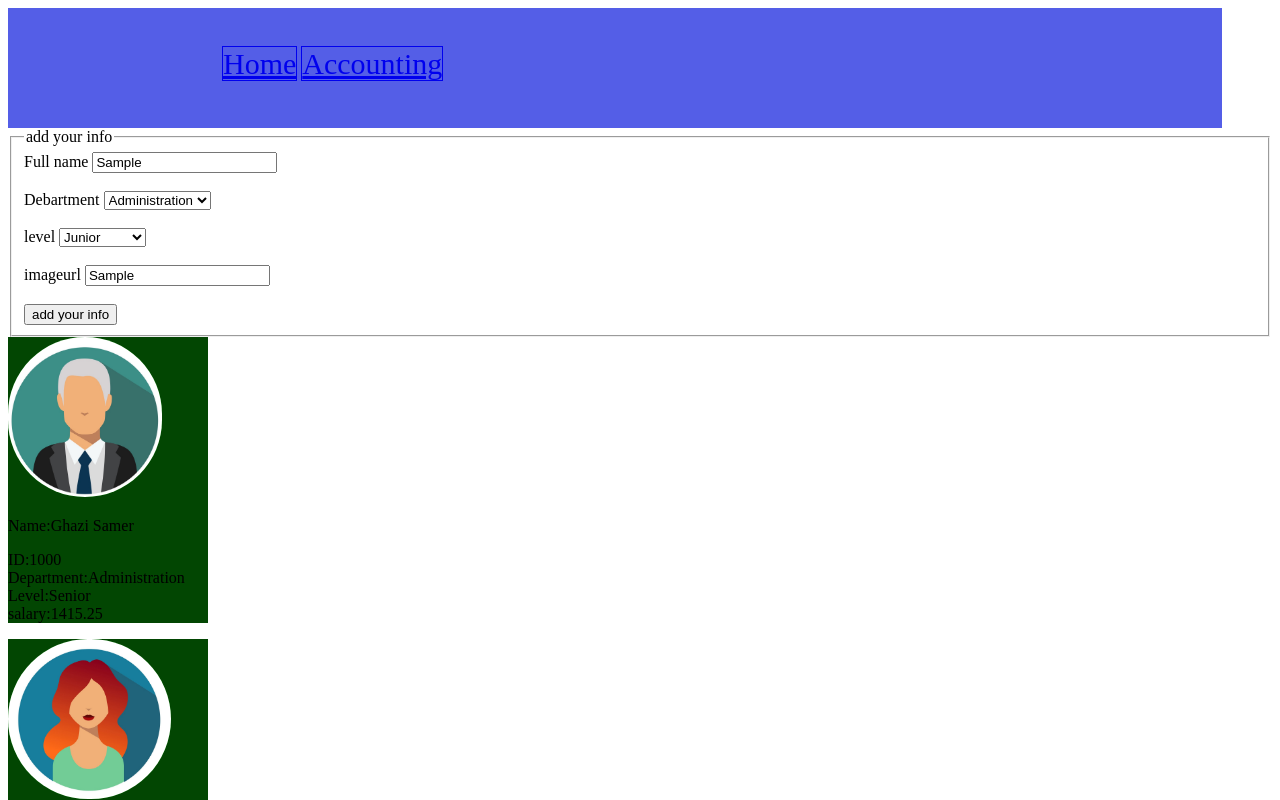
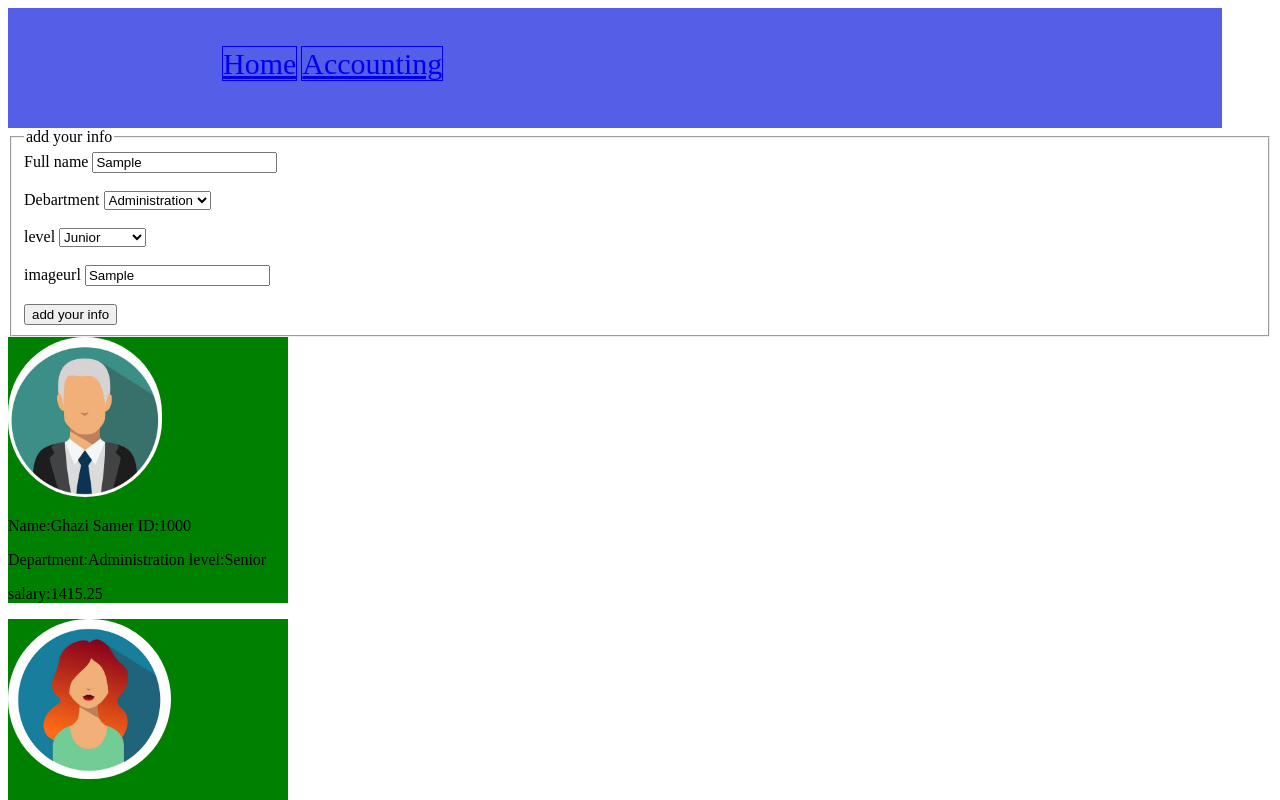
Before and after one commit to moayadabukhadra/HR-management-system, a plain HTML site: page index.html in a window 1280 px wide. Both pictures are taken after typing "Sample", "Sample" into the empty fields and a click on the input "add your info". Shown: the top 800 px of the page. Drawn offline with Linux system fonts and the light colour scheme.

Commit message:
localstorage

```diff
--- a/css/style.css
+++ b/css/style.css
@@ -17,5 +17,5 @@ footer .socials{
 
 
 footer{
-    height: 150vh;
+    height: 20vh;
 }
--- a/index.html
+++ b/index.html
@@ -28,7 +28,7 @@
 <legend>add your info</legend>
 
                 <label for="name" >Full name</label>
-                <input type="text" id="namE" class="namE">
+                <input type="text" id="name" class="name">
                 <br>
                 <br>
                 <label for="deb" >Debartment</label>
@@ -42,8 +42,8 @@
                 </select>
 <br>
 <br>
-<label for="lEvel" >level</label>
-             <select name="lEvel" id="lEvel">
+<label for="level" >level</label>
+             <select name="level" id="level">
                     <option value="Junior">Junior</option>
                     <option value="Mid-Senior">Mid-Senior</option>
                     <option value="Senior">Senior</option>
@@ -63,15 +63,7 @@
         </section>
 
 
-
-
-    </main>
-    <footer>
-
-
-        <script src="/js/app.js" class="js"></script>
-
-        <section>
+        <section id="form" class="form">
 
 
 
@@ -82,7 +74,19 @@
 
         </section>
 
-        <div class="socials">
+
+    </main>
+    <footer>
+
+
+
+
+
+
+    </footer>
+    <script src="/js/app.js" class="js"></script>
+
+    <div class="socials" style="background-color: rgb(0, 133, 241);">
 
         <a href="https://web.facebook.com/moayad.abukhadra.79/"><img src="/images/fb.png" alt="fb"
              style="height: 10vh; border-radius: 6.5vh;" ></a></li>
@@ -90,6 +94,5 @@
             <a href="https://ltuc-asac.slack.com/team/U02U6M6RGUT"><img src="/images/slack.jpg" alt="slack" style="height: 10vh; border-radius: 6.5vh;"></a>
             <p>all rights reservd ©2022</p>
         </div>
-    </footer>
 </body>
 </html>
--- a/js/app.js
+++ b/js/app.js
@@ -13,8 +13,10 @@ function Employee(employeeId,fullName,department,level,imageurl) {
 
     this.salary=this.salary()*0.925;
 
+Employee.allEmployees.push(this);
 
 }
+Employee.allEmployees=[];
 
 Employee.prototype.salary = function(){
 if (this.level=="Senior"){
@@ -33,10 +35,37 @@ else if (this.level=="Mid-senior"){
 
 }
 
-
   Employee.prototype.render = function(){
 
-    document.write(`<div style="background-color: rgb(2, 70, 2); width: 200px; flex: content;"> <img src="${this.imageurl}" alt="${this.fullName}" style="height: 20vh; background-color: green; border-radius: 500px;"> <p>Name:${this.fullName}</p> <p> ID:${this.employeeId} <br> Department:${this.department} Level:${this.level} <br> salary:${this.salary}  </p> </div>  `)
+    let formEl = document.getElementById('form');
+    let divEl=document.createElement('div');
+    formEl.appendChild(divEl);
+
+    let imgEl = document.createElement('img');
+    divEl.appendChild(imgEl);
+    imgEl.setAttribute('src', this.imageurl)
+
+  imgEl.setAttribute('alt',this.fullName);
+  imgEl.style.height="20VH"
+
+  let nameEl= document.createElement('p')
+  divEl.appendChild(nameEl);
+  let debEl = document.createElement('p');
+  divEl.appendChild(debEl);
+
+let salEl=document.createElement('p');
+divEl.appendChild(salEl);
+
+
+  nameEl.textContent= `Name:${this.fullName}         ID:${this.employeeId}`
+debEl.textContent=`Department:${this.department}     level:${this.level}`
+salEl.textContent=`salary:${this.salary}`
+divEl.style.backgroundColor="green";
+imgEl.style.borderRadius="400px";
+divEl.style.width="35vh"
+
+
+
 
 
   }
@@ -48,7 +77,7 @@ else if (this.level=="Mid-senior"){
   const omar =new Employee ("1004","Omar Zaid","Development","Senior","images/Omar.jpg");
   const rana =new Employee ("1005","Rana Saleh","Development","Junior","images/Rana.jpg");
   const hadi =new Employee ("1006","Hadi Ahmad","Finance","Mid-senior","images/Hadi.jpg");
-let allEmployee=[ghazi,lana,tamara,safi,omar,rana,hadi]
+  let allEmployee=[ghazi,lana,tamara,safi,omar,rana,hadi]
   for (let i =0 ;i<allEmployee.length ; i++){
 
     allEmployee[i].render();
@@ -56,37 +85,44 @@ let allEmployee=[ghazi,lana,tamara,safi,omar,rana,hadi]
 
   }
   function getRndInteger(min, max) {
-    return Math.floor(Math.random() * (9999 - 1000 ) ) + 1000;
+    return Math.floor(Math.random() * (9999 - 1000 )+1 ) + 1000;
   }
   console.log(getRndInteger());
 
 
 
 
+  let infoForm = document.getElementById('infoForm').addEventListener('submit', addyourinfo);
+
+ function addyourinfo(event) {
+
+    event.preventDefault();
+    let fullName = event.target.name.value;
+    let department = event.target.deb.value;
+    let level = event.target.level.value;
+    let imageurl = event.target.imagEurl.value;
+let salary =this.salary
+    const newEmployee = new Employee(getRndInteger(),fullName,department,level,imageurl,salary);
+    newEmployee.render();
+    settingitem();
+ }
+
+ function settingitem(){
+
+    let data=JSON.stringify(Employee.allEmployees);
+    localStorage.setItem('employees',data)
+ }
+
+ function gettingitem(){
+     let gotData=localStorage.getItem('employees');
+
+     let parseData = JSON.parse(gotData);
+     if (parseData !==null){
+         Employee.allEmployees=parseData;
+
+     }
 
 
+ }
 
-
-
-
-
-
-
-
-
-
-
-
-
-
-
- let infoForm = document.getElementById('infoForm').addEventListener('submit', addyourinfo);
-
- function addyourinfo(event) {
-    event.preventDefault();
-    let fullName = event.target.namE.value;
-    let deb = event.target.deb.value;
-    let lEvel = event.target.lEvel.value;
-    let imageurl = event.target.imagEurl.value;
-
- }
+ gettingitem();
```
